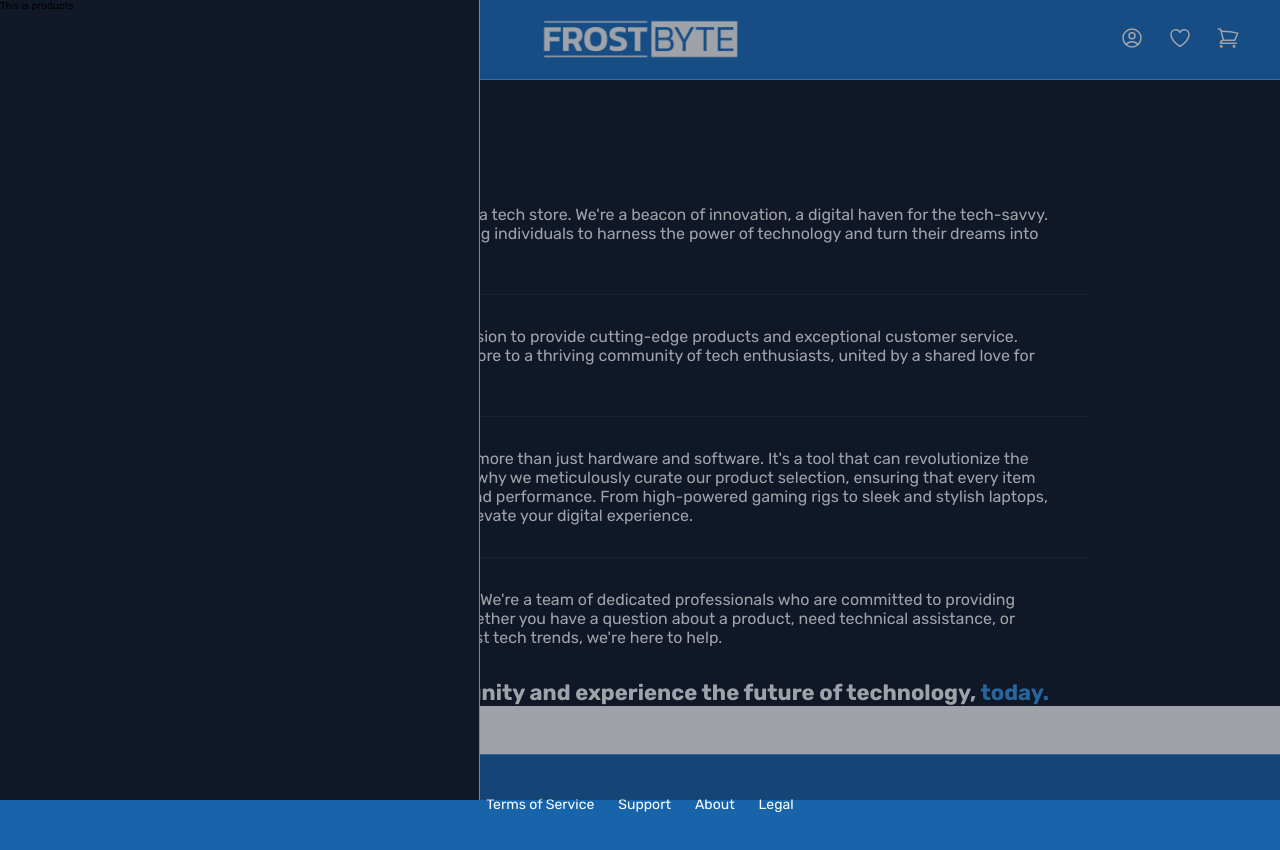
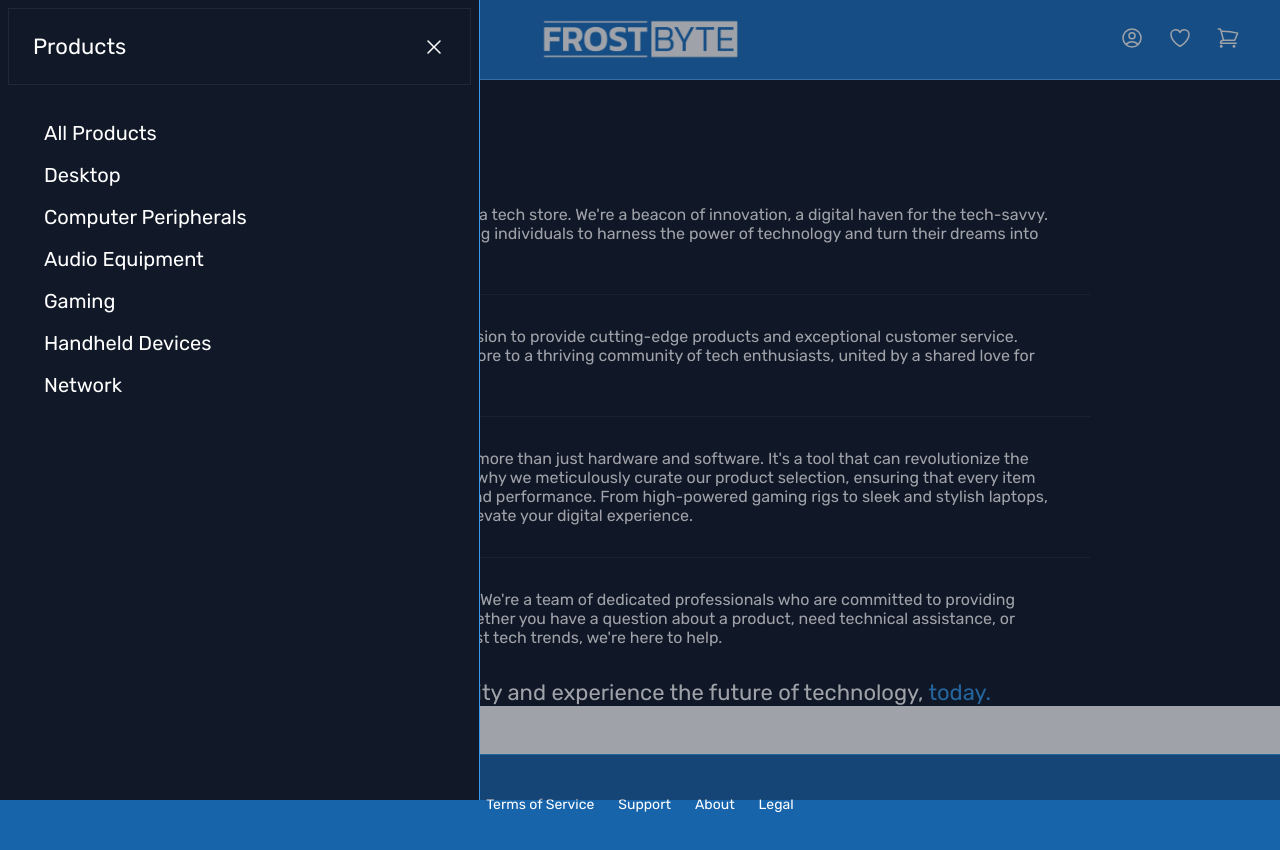
Before and after one commit to MrWalt/frostbyte, a React (Vite) app in the folder frontend/: page /about in a window 1280 px wide. Both pictures are taken after a click on the button "Shop". Shown: the top 850 px of the page. Built offline with nearby package versions, Linux system fonts and the light colour scheme.

Commit message:
Redesign navigation

```diff
--- a/frontend/src/contexts/MenuContext.jsx
+++ b/frontend/src/contexts/MenuContext.jsx
@@ -1,9 +1,11 @@
-import { createContext, useContext, useState } from "react";
+import { createContext, useContext, useEffect, useState } from "react";
+import { useLocation, useParams, useSearchParams } from "react-router-dom";
 
 const MenuContext = createContext();
 
 export default function MenuProvider({ children }) {
   const [toggledMenu, setToggledMenu] = useState("");
+  const location = useLocation();
 
   function handleSetToggledMenu(menu) {
     setToggledMenu(menu);
@@ -12,6 +14,13 @@ export default function MenuProvider({ children }) {
   function closeMenu() {
     setToggledMenu("");
   }
+
+  useEffect(
+    function () {
+      closeMenu();
+    },
+    [location.pathname]
+  );
 
   return (
     <MenuContext.Provider
--- a/frontend/src/data/productTabs.js
+++ b/frontend/src/data/productTabs.js
@@ -1,64 +1,55 @@
-const desktopComputerParts = [
-  { title: "Processors", link: "processors" },
-  { title: "Memory", link: "memory" },
-
+const categories = [
   {
-    title: "Graphics Cards",
-    link: "graphics-cards",
+    category: "Desktop",
+    links: [
+      { heading: "Processors", link: "processors" },
+      { heading: "Graphics Cards", link: "graphics-cards" },
+      { heading: "RAM Memory", link: "memory" },
+      { heading: "Storage Disks", link: "storage" },
+      { heading: "Computer Cases", link: "computer-cases" },
+      { heading: "Cooling", link: "cooling" },
+      { heading: "Power Supplies", link: "power-supplies" },
+      { heading: "Prebuilt Computers", link: "prebuilt-computers" },
+    ],
   },
   {
-    title: "Storage",
-    link: "storage",
+    category: "Computer Peripherals",
+    links: [
+      { heading: "Mice", link: "mice" },
+      { heading: "Keyboards", link: "keyboards" },
+      { heading: "Other", link: "other-peripherals" },
+    ],
   },
   {
-    title: "Computer Cases",
-    link: "computer-cases",
-  },
-  { title: "Cooling", link: "cooling" },
-  {
-    title: "Power Supplies",
-    link: "power-supplies",
-  },
-  { title: "Prebuilt Computers", link: "prebuilt-computers" },
-];
-
-const computerPeripherals = [
-  { title: "Monitors", link: "monitors" },
-  {
-    title: "Mice",
-    link: "mice",
+    category: "Audio Equipment",
+    links: [
+      { heading: "Speakers", link: "speakers" },
+      { heading: "Headphones", link: "Headphones" },
+      { heading: "Microphones", link: "microphones" },
+    ],
   },
   {
-    title: "Keyboards",
-    link: "keyboards",
+    category: "Gaming",
+    links: [
+      { heading: "Consoles", link: "gaming-consoles" },
+      { heading: "Games", link: "video-games" },
+      { heading: "Controllers", link: "controllers" },
+    ],
   },
   {
-    title: "Speakers",
-    link: "speakers",
+    category: "Handheld Devices",
+    links: [
+      { heading: "Mobile Phones", link: "mobile-phones" },
+      { heading: "Tablets", link: "tablets" },
+    ],
   },
   {
-    title: "Headphones",
-    link: "headphones",
+    category: "Network",
+    links: [
+      { heading: "Routers", link: "routers" },
+      { heading: "Switches", link: "switches" },
+    ],
   },
 ];
 
-const other = [
-  {
-    title: "Accessories",
-    link: "accessories",
-  },
-  {
-    title: "Laptops",
-    link: "laptops",
-  },
-  { title: "Consoles", link: "consoles" },
-  { title: "Games", link: "games" },
-  { title: "Phones", link: "phones" },
-  { title: "Multimedia", link: "multimedia" },
-  { title: "Tablets", link: "tablets" },
-  { title: "Cameras", link: "cameras" },
-  { title: "Networking", link: "networking" },
-  { title: "Printers", link: "printers" },
-];
-
-export { other, desktopComputerParts, computerPeripherals };
+export default categories;
--- a/frontend/src/features/cart/Cart.jsx
+++ b/frontend/src/features/cart/Cart.jsx
@@ -43,8 +43,8 @@ const ItemCount = styled.span`
 const Box = styled.div`
   overflow: scroll;
   margin: 0.8rem 0;
-  border-top: 1px solid var(--color-brand-500);
-  border-bottom: 1px solid var(--color-brand-500);
+  border-top: 1px solid var(--color-grey-800);
+  border-bottom: 1px solid var(--color-grey-800);
 
   &::-webkit-scrollbar {
     display: none;
@@ -125,7 +125,7 @@ export default function Cart() {
         <CheckOutBox>
           <Price size="large" price={totalCartPrice} />
           <Link to="/cart-summary">
-            <Button onClick={closeMenu}>Checkout</Button>
+            <Button>Checkout</Button>
           </Link>
         </CheckOutBox>
       ) : null}
--- a/frontend/src/styles/GlobalStyles.js
+++ b/frontend/src/styles/GlobalStyles.js
@@ -110,4 +110,16 @@ input, button {
         transform: scale(1) translateY(0) rotate(0);
     }
 }
+
+@keyframes dropIn {
+    0% {
+        opacity: 0;
+        transform: translateY(-20px);
+    }
+
+    100% {
+        opacity:1;
+        transform: translateY(0);
+    }
+}
 `;
--- a/frontend/src/ui/AppLayout.jsx
+++ b/frontend/src/ui/AppLayout.jsx
@@ -1,4 +1,3 @@
-import styled from "styled-components";
 import { Outlet } from "react-router-dom";
 
 import Header from "./Header";
--- a/frontend/src/ui/Heading.jsx
+++ b/frontend/src/ui/Heading.jsx
@@ -18,6 +18,8 @@ const Heading = styled.h1`
   color: var(--color-grey-0);
 
   ${(props) => variations[props.variation]};
+
+  font-weight: 400;
 `;
 
 export default Heading;
--- a/frontend/src/ui/Main.jsx
+++ b/frontend/src/ui/Main.jsx
@@ -3,6 +3,7 @@ import DropDownMenu from "./DropDownMenu";
 import Cart from "../features/cart/Cart";
 import WishList from "../features/wishlist/WishList";
 import { useMenu } from "../contexts/MenuContext";
+import Navigation from "./Navigation";
 
 const StyledMain = styled.main`
   width: 100%;
@@ -21,7 +22,7 @@ export default function Main({ children }) {
       {children}
 
       <DropDownMenu align="left" isOpen={toggledMenu === "products"}>
-        <p>This is products</p>
+        <Navigation />
       </DropDownMenu>
       <DropDownMenu align="right" isOpen={toggledMenu === "cart"}>
         <Cart />
--- /dev/null
+++ b/frontend/src/ui/Navigation.jsx
@@ -0,0 +1,134 @@
+import styled from "styled-components";
+import Heading from "./Heading";
+import { HiXMark } from "react-icons/hi2";
+import { useMenu } from "../contexts/MenuContext";
+import { Link, useLocation } from "react-router-dom";
+import NavigationCategory from "./NavigationCategory";
+import { useState } from "react";
+import categories from "../data/productTabs";
+
+const Container = styled.div`
+  height: 100%;
+  padding: 0.8rem;
+`;
+
+const StyledHeading = styled(Heading)`
+  font-weight: 400;
+
+  width: 100%;
+  text-align: start;
+
+  border: 1px solid var(--color-grey-800);
+
+  padding: 2.4rem;
+
+  position: relative;
+`;
+
+const StyledButton = styled.button`
+  font-size: 2.4rem;
+  color: var(--color-grey-0);
+
+  cursor: pointer;
+
+  position: absolute;
+  top: 50%;
+  right: 2.4rem;
+
+  transform: translateY(-50%);
+  transition: var(--animation-fast);
+
+  display: flex;
+  justify-content: center;
+  align-items: center;
+
+  &:hover {
+    transform: translateY(-50%) scale(1.1);
+  }
+`;
+
+const Box = styled.div`
+  padding: 3.6rem;
+
+  font-size: 1.6rem;
+  color: var(--color-grey-0);
+
+  display: flex;
+  flex-direction: column;
+  align-items: start;
+
+  gap: 1.8rem;
+`;
+
+const StyledLink = styled(Link)`
+  font-size: 2rem;
+  transition: var(--animation-fast);
+
+  &:hover {
+    font-weight: 500;
+  }
+
+  &.active {
+    font-weight: 500;
+    color: var(--color-brand-500);
+  }
+`;
+
+export default function Navigation() {
+  const { closeMenu } = useMenu();
+  const [isToggled, setIsToggled] = useState("");
+  const location = useLocation();
+  const navCategories = categories;
+
+  function handleToggleCategory(category) {
+    if (category === isToggled) {
+      setIsToggled("");
+      return;
+    }
+
+    setIsToggled(category);
+  }
+
+  return (
+    <Container>
+      <StyledHeading variation="tertiary">
+        Products
+        <StyledButton onClick={closeMenu}>
+          <HiXMark />
+        </StyledButton>
+      </StyledHeading>
+      <Box>
+        <StyledLink
+          to="/products"
+          className={`${location.pathname === "/products" ? "active" : ""}`}
+          onClick={() => handleToggleCategory("")}
+        >
+          All Products
+        </StyledLink>
+
+        {navCategories.map((category) => (
+          <NavigationCategory
+            category={category.category}
+            handler={handleToggleCategory}
+            links={category.links}
+            isToggled={isToggled === category.category}
+            key={category.category}
+          />
+        ))}
+        {/* <NavigationCategory
+          category="Desktop"
+          handler={handleToggleCategory}
+          isToggled={isToggled === "desktop"}
+        />
+        <NavigationCategory category="Computer Peripherals" /> */}
+        {/* <NavigationCategory category="Computer Peripherals" />
+        <NavigationCategory category="Laptops" />
+        <NavigationCategory category="Audio" />
+        <NavigationCategory category="Gaming" />
+        <NavigationCategory category="Network" />
+        <NavigationCategory category="Touch Devices" />
+        <NavigationCategory category="Other" /> */}
+      </Box>
+    </Container>
+  );
+}
--- /dev/null
+++ b/frontend/src/ui/NavigationCategory.jsx
@@ -0,0 +1,73 @@
+import { NavLink } from "react-router-dom";
+import styled from "styled-components";
+
+const Box = styled.div`
+  display: flex;
+  flex-direction: column;
+  gap: 1rem;
+  margin-top: 0.8rem;
+
+  align-items: start;
+
+  animation: dropIn 0.2s;
+`;
+
+const StyledButton = styled.button`
+  font-size: 2rem;
+  transition: var(--animation-fast);
+
+  cursor: pointer;
+  color: var(--color-grey-0);
+
+  &:hover {
+    font-weight: 500;
+  }
+
+  &.active {
+    font-weight: 500;
+    color: var(--color-brand-500);
+  }
+`;
+
+const StyledNavLink = styled(NavLink)`
+  margin-left: 3.2rem;
+  font-size: 1.8rem;
+
+  transition: var(--animation-fast);
+
+  &:hover {
+    font-weight: 500;
+  }
+
+  &.active {
+    color: var(--color-brand-500);
+    font-weight: 500;
+  }
+`;
+
+export default function NavigationCategory({
+  category,
+  isToggled,
+  handler,
+  links,
+}) {
+  return (
+    <div>
+      <StyledButton
+        onClick={() => handler(category)}
+        className={`${isToggled ? "active" : ""}`}
+      >
+        {category}
+      </StyledButton>
+      {isToggled && (
+        <Box>
+          {links.map((link) => (
+            <StyledNavLink to={`/products/${link.link}`} key={link.link}>
+              {link.heading}
+            </StyledNavLink>
+          ))}
+        </Box>
+      )}
+    </div>
+  );
+}
```
Also changed, not shown: frontend/src/App.jsx (+6 -6 lines), frontend/src/ui/DropDownMenu.jsx (+0 -8 lines).
